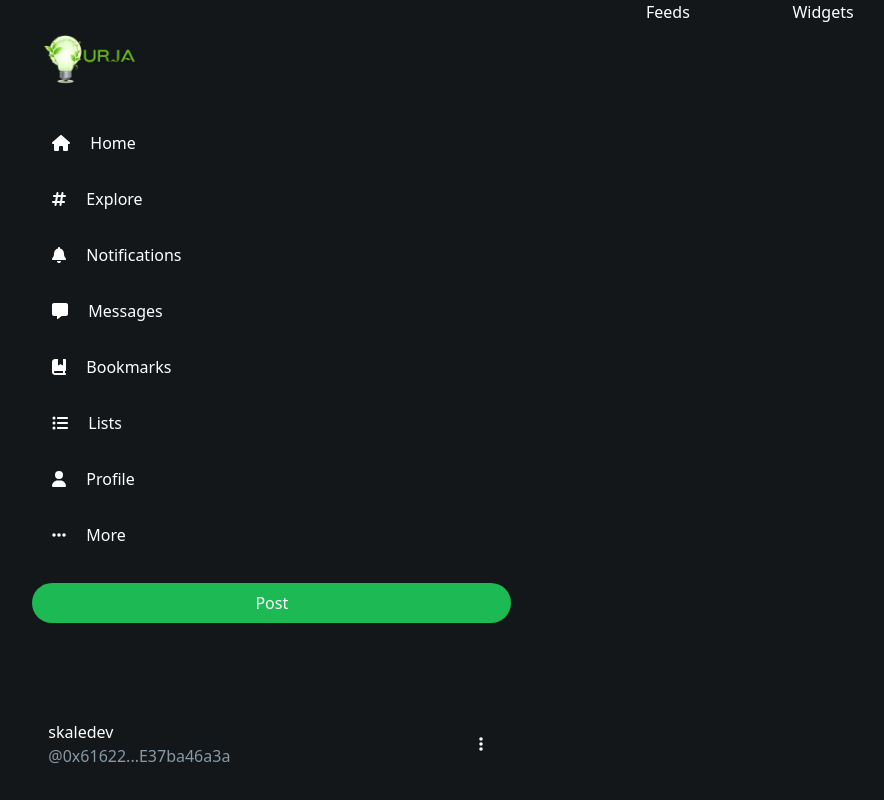
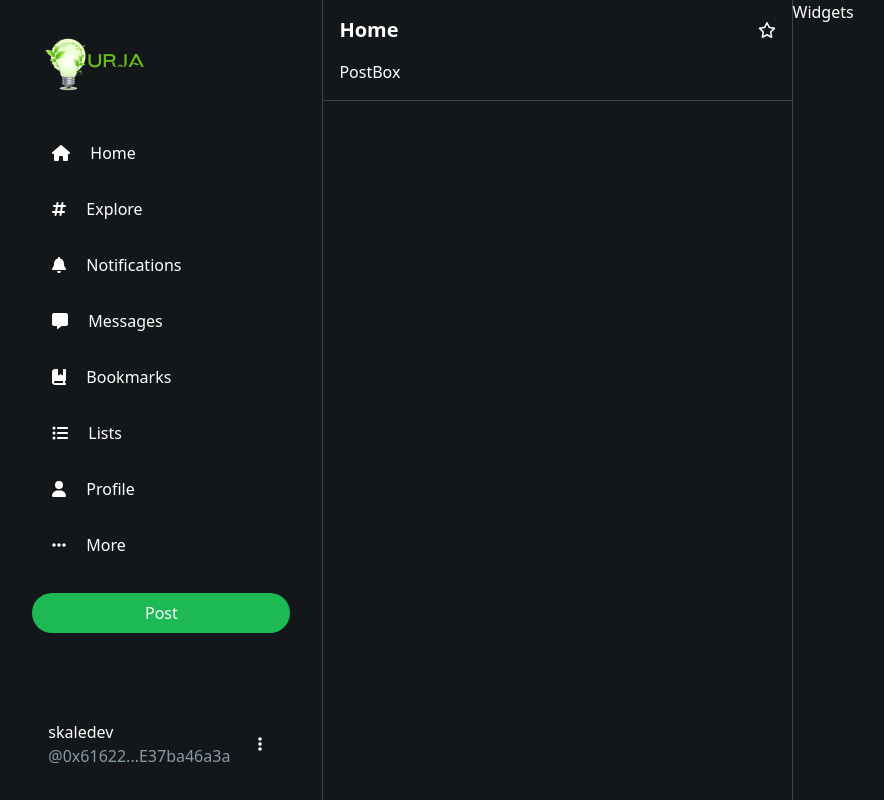
Before and after one commit to ShellShock01/decentralized_platform, a Next.js app: page / in a window 1280 px wide. Shown: the whole page, without its empty margins (213-1097 px from the left). Built offline with nearby package versions, Linux system fonts and the light colour scheme.

Commit message:
small changes

```diff
--- a/components/Sidebar.tsx
+++ b/components/Sidebar.tsx
@@ -92,7 +92,7 @@ const Sidebar = () => {
   return (
     <div className={style.wrapper}>
       <div>
-        <Image src={logoUrja} alt="Urja Logo" height={105} width={115} />
+        <Image src={logoUrja} alt="Urja Logo" height={85} width={125} />
       </div>
       <div className={style.navContainer}>
         {navItems.map((navItem) => (
--- /dev/null
+++ b/components/home/Feed.tsx
@@ -0,0 +1,24 @@
+import { faStar } from "@fortawesome/free-regular-svg-icons";
+import { FontAwesomeIcon } from "@fortawesome/react-fontawesome";
+import React from "react";
+import PostBox from "./PostBox";
+
+const style = {
+  wrapper: `flex-[2] border-r border-l border-[#38444d]`,
+  header: `sticky top-0 bg-[#14171A] z-10 p-4 flex justify-between items-center`,
+  headerTitle: `text-xl font-bold`,
+};
+
+const Feed = () => {
+  return (
+    <div className={style.wrapper}>
+      <div className={style.header}>
+        <div className={style.headerTitle}>Home</div>
+        <FontAwesomeIcon icon={faStar} />
+      </div>
+      <PostBox />
+    </div>
+  );
+};
+
+export default Feed;
--- /dev/null
+++ b/components/home/PostBox.tsx
@@ -0,0 +1,21 @@
+import React from "react";
+
+const style = {
+  wrapper: `px-4 flex flex-row border-b border-[#38444d] pb-4`,
+  postBoxLeft: `mr-4`,
+  postBoxRight: `flex-1`,
+  profileImage: `height-12 w-12 rounded-full`,
+  inputField: `w-full h-full outline-none bg-transparent text-lg`,
+  formLowerContainer: `flex`,
+  iconsContainer: `text-[#07ac41] flex flex-1 items-center`,
+  icon: `mr-2`,
+  submitGeneral: `px-6 py-2 rounded-3xl font-bold`,
+  inactiveSubmit: `bg-[#228a46] text-[#95999e]`,
+  activeSubmit: `bg-[#07ac41] text-white`,
+};
+
+const PostBox = () => {
+  return <div className={style.wrapper}>PostBox</div>;
+};
+
+export default PostBox;
--- a/pages/index.tsx
+++ b/pages/index.tsx
@@ -1,3 +1,5 @@
+import Head from "next/head";
+import Feed from "../components/home/Feed";
 import Sidebar from "../components/Sidebar";
 
 const style = {
@@ -8,9 +10,12 @@ const style = {
 export default function Home() {
   return (
     <div className={style.wrapper}>
+      <Head>
+        <title>Urja | A social platform to promote energy conservation</title>
+      </Head>
       <div className={style.content}>
         <Sidebar />
-        <h2>Feeds</h2>
+        <Feed />
         <h3>Widgets</h3>
       </div>
     </div>
```
